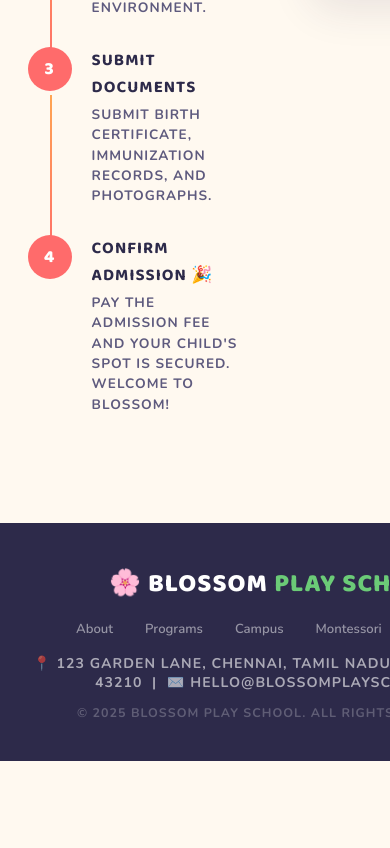
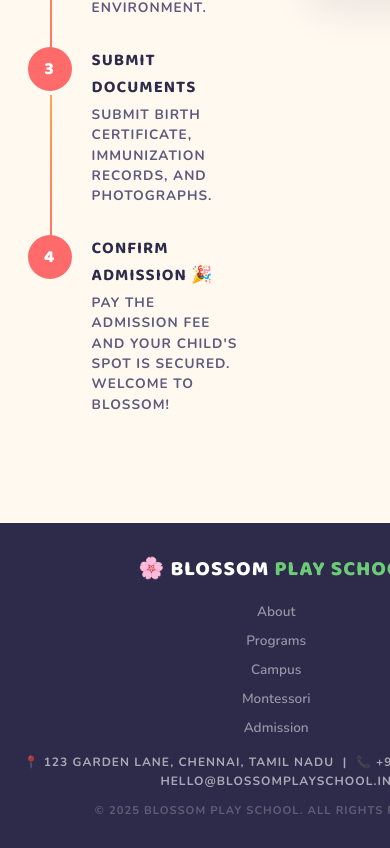
Before and after one commit to umarabdullah-s/littlestepsdemo, a Next.js app: page /home in a window 390 px wide. Shown: the part 7693-8541 px from the top of the page. Before the commit the page ends 8454 px from the top, so only its background shows below. Built offline with nearby package versions, Linux system fonts and the light colour scheme.

Commit message:
footerRes

```diff
--- a/src/sections/Footer/Footer.jsx
+++ b/src/sections/Footer/Footer.jsx
@@ -1,67 +1,42 @@
 "use client";
 import React from "react";
 import colors from "@/layout/utils/color";
+import styles from "./footer.module.css";
 
 const Footer = () => {
   return (
     <footer
+      className={styles.footer}
       style={{
-        background: colors.dark,
-        color: "rgba(255,255,255,0.6)",
-        padding: "40px 5%",
-        textAlign: "center",
-        fontFamily: "'Nunito', sans-serif",
-        fontSize: "0.88rem",
+        "--dark": colors.dark,
+        "--mint": colors.mint,
+        "--sun": colors.sun,
       }}
     >
       <div
-        data-aos="fade-down" // ✅ best for footer
-        data-aos-delay="100" // slight delay
+        className={styles.logo}
+        data-aos="fade-down"
+        data-aos-delay="100"
         data-aos-duration="1000"
-        style={{
-          fontFamily: "'Baloo 2', cursive",
-          fontSize: "1.6rem",
-          fontWeight: 800,
-          color: "white",
-          marginBottom: 8,
-        }}
       >
-        🌸 Blossom <span style={{ color: colors.mint }}>Play School</span>
+        🌸 Blossom <span className={styles.highlight}>Play School</span>
       </div>
+
       <div
-        style={{
-          display: "flex",
-          justifyContent: "center",
-          gap: "2rem",
-          margin: "16px 0",
-        }}
-        data-aos="fade-down" // ✅ best for footer
-        data-aos-delay="100" // slight delay
+        className={styles.nav}
+        data-aos="fade-down"
+        data-aos-delay="100"
         data-aos-duration="1000"
       >
         {["about", "programs", "campus", "montessori", "admission"].map(
           (id) => (
             <button
               key={id}
+              className={styles.navBtn}
               onClick={() =>
                 document
                   .getElementById(id)
                   ?.scrollIntoView({ behavior: "smooth" })
-              }
-              style={{
-                background: "none",
-                border: "none",
-                color: "rgba(255,255,255,0.5)",
-                fontFamily: "'Nunito', sans-serif",
-                fontWeight: 600,
-                fontSize: "0.82rem",
-                cursor: "pointer",
-                textTransform: "capitalize",
-                transition: "color 0.2s",
-              }}
-              onMouseEnter={(e) => (e.currentTarget.style.color = colors.sun)}
-              onMouseLeave={(e) =>
-                (e.currentTarget.style.color = "rgba(255,255,255,0.5)")
               }
             >
               {id}
@@ -69,12 +44,13 @@ const Footer = () => {
           ),
         )}
       </div>
-      <p>
+
+      <p className={styles.contact}>
         📍 123 Garden Lane, Chennai, Tamil Nadu &nbsp;|&nbsp; 📞 +91 98765 43210
         &nbsp;|&nbsp; ✉️ hello@blossomplayschool.in
       </p>
 
-      <p style={{ marginTop: 12, fontSize: "0.78rem", opacity: 0.4 }}>
+      <p className={styles.copy}>
         © 2025 Blossom Play School. All rights reserved.
       </p>
     </footer>
--- a/src/sections/Footer/footer.module.css
+++ b/src/sections/Footer/footer.module.css
@@ -0,0 +1,164 @@
+.footer {
+  background: var(--dark);
+  color: rgba(255, 255, 255, 0.6);
+  padding: 40px 5%;
+  text-align: center;
+  font-family: "Nunito", sans-serif;
+  font-size: 0.88rem;
+}
+
+.logo {
+  font-family: "Baloo 2", cursive;
+  font-size: 1.6rem;
+  font-weight: 800;
+  color: white;
+  margin-bottom: 8px;
+}
+
+.highlight {
+  color: var(--mint);
+}
+
+.nav {
+  display: flex;
+  justify-content: center;
+  gap: 2rem;
+  margin: 16px 0;
+}
+
+.navBtn {
+  background: none;
+  border: none;
+  color: rgba(255, 255, 255, 0.5);
+  font-family: "Nunito", sans-serif;
+  font-weight: 600;
+  font-size: 0.82rem;
+  cursor: pointer;
+  text-transform: capitalize;
+  transition: color 0.2s;
+}
+
+.navBtn:hover {
+  color: var(--sun);
+}
+
+.contact {
+  margin-top: 10px;
+}
+
+.copy {
+  margin-top: 12px;
+  font-size: 0.78rem;
+  opacity: 0.4;
+}
+@media (max-width: 576px) {
+  .footer {
+    padding: 30px 4%;
+    font-size: 0.8rem;
+  }
+
+  .logo {
+    font-size: 1.3rem;
+  }
+
+  .nav {
+    flex-direction: column;   /* stack items */
+    gap: 10px;
+  }
+
+  .navBtn {
+    font-size: 0.85rem;
+  }
+
+  .contact {
+    font-size: 0.75rem;
+    line-height: 1.6;
+  }
+
+  .copy {
+    font-size: 0.7rem;
+  }
+}
+@media (min-width: 577px) and (max-width: 768px) {
+  .footer {
+    padding: 35px 5%;
+    font-size: 0.85rem;
+  }
+
+  .logo {
+    font-size: 1.45rem;
+  }
+
+  .nav {
+    flex-wrap: wrap;        /* allow wrapping */
+    gap: 1.2rem;
+  }
+
+  .navBtn {
+    font-size: 0.83rem;
+  }
+
+  .contact {
+    font-size: 0.8rem;
+    line-height: 1.6;
+  }
+
+  .copy {
+    font-size: 0.75rem;
+  }
+}
+@media (min-width: 769px) and (max-width: 992px) {
+  .footer {
+    padding: 38px 5%;
+    font-size: 0.87rem;
+  }
+
+  .logo {
+    font-size: 1.5rem;
+  }
+
+  .nav {
+    flex-wrap: wrap;         /* still allow wrapping */
+    gap: 1.5rem;
+  }
+
+  .navBtn {
+    font-size: 0.84rem;
+  }
+
+  .contact {
+    font-size: 0.82rem;
+    line-height: 1.6;
+  }
+
+  .copy {
+    font-size: 0.76rem;
+  }
+}
+@media (min-width: 993px) and (max-width: 1200px) {
+  .footer {
+    padding: 40px 6%;
+    font-size: 0.9rem;
+  }
+
+  .logo {
+    font-size: 1.55rem;
+  }
+
+  .nav {
+    gap: 1.8rem; /* slightly tighter than full desktop */
+  }
+
+  .navBtn {
+    font-size: 0.85rem;
+  }
+
+  .contact {
+    font-size: 0.85rem;
+    line-height: 1.6;
+  }
+
+  .copy {
+    font-size: 0.78rem;
+  }
+}
```
